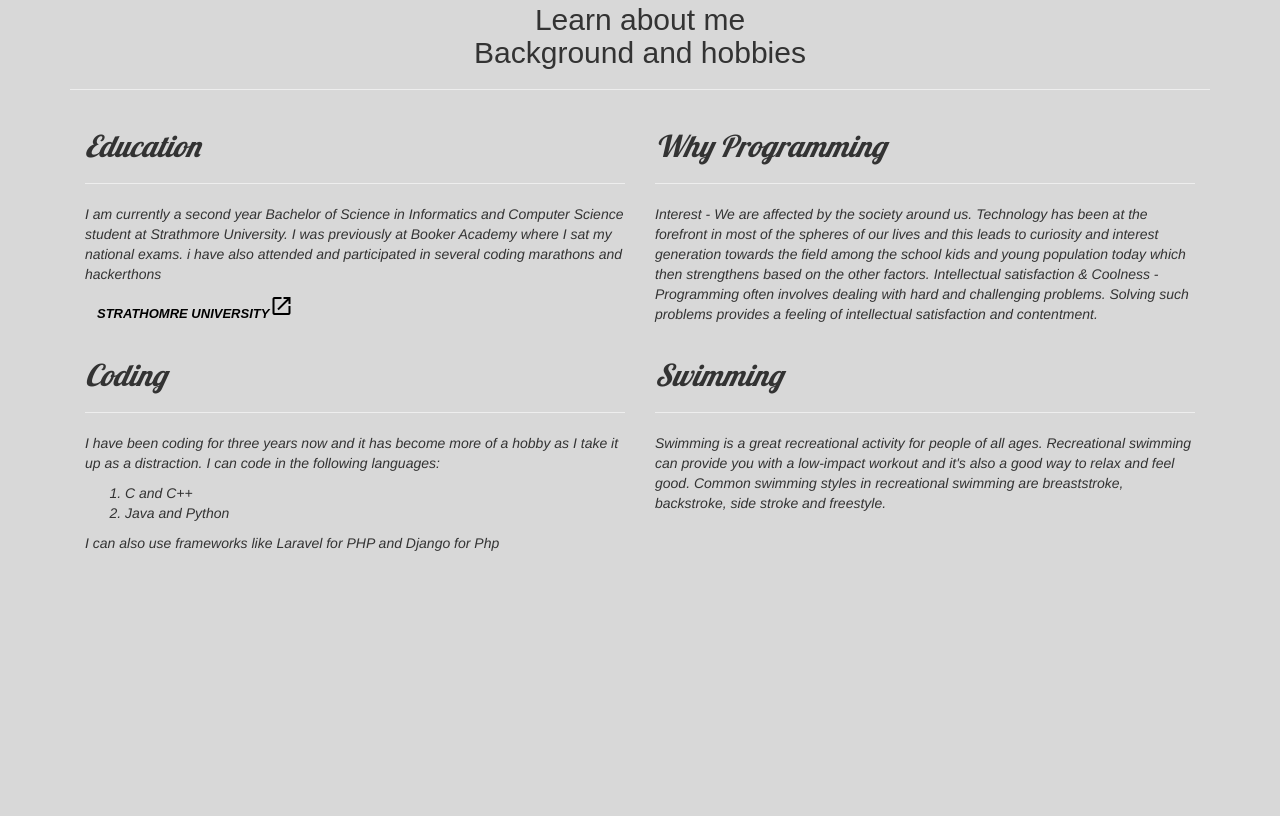
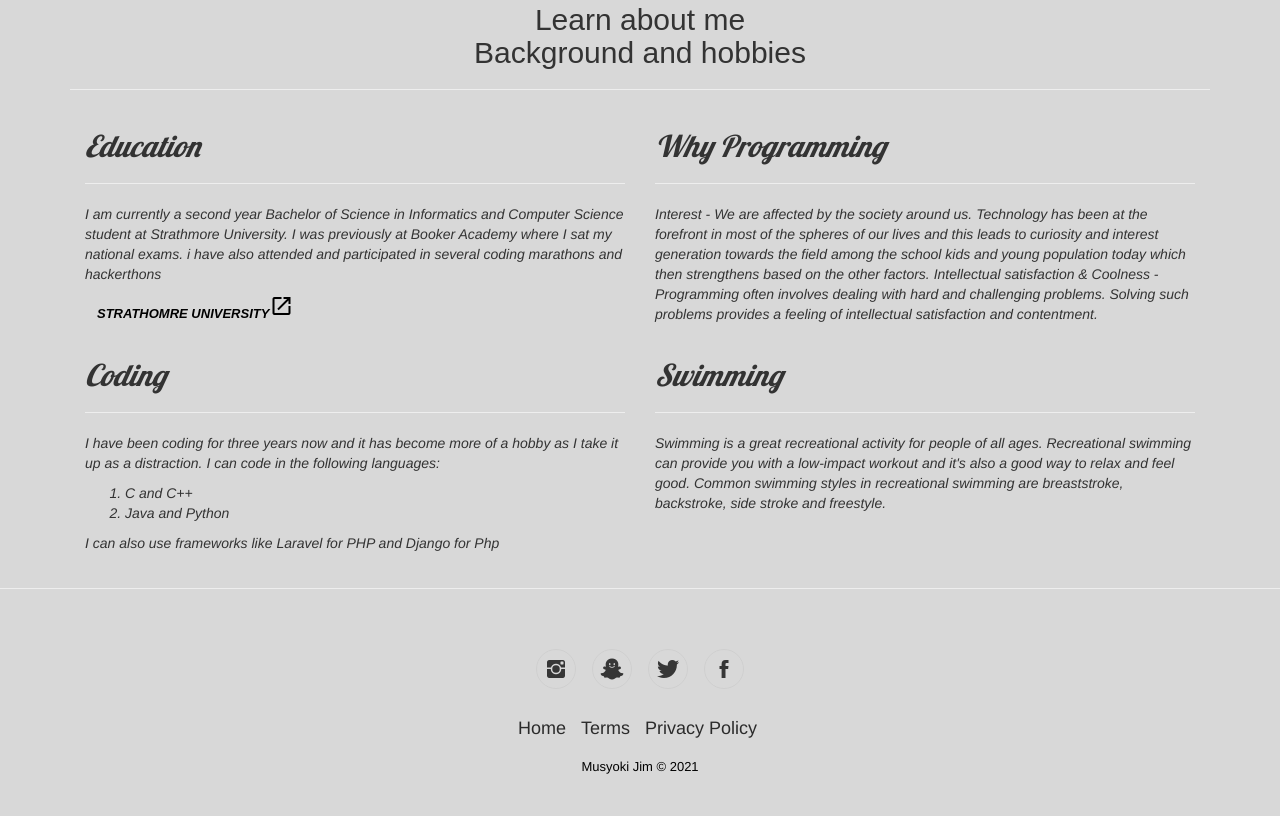
Before and after one commit to FLTOki/projectOne, a plain HTML site: page index.html in a window 1280 px wide. Shown: the part 1248-2064 px from the top of the page. Before the commit the page ends 1816 px from the top, so only its background shows below. Drawn offline with nearby package versions, Linux system fonts and the light colour scheme; a web font is replaced by a local one.

Commit message:
Change footer design and icons

```diff
--- a/css/styles.css
+++ b/css/styles.css
@@ -119,3 +119,63 @@
 {
   background-color: white;
 }
+
+.footer-basic {
+  padding:40px 0;
+  background-color:#D8D8D8;
+  color:black;
+}
+
+.footer-basic ul {
+  padding:0;
+  list-style:none;
+  text-align:center;
+  font-size:18px;
+  line-height:1.6;
+  margin-bottom:0;
+}
+
+.footer-basic li {
+  padding:0 10px;
+}
+
+.footer-basic ul a {
+  color:inherit;
+  text-decoration:none;
+  opacity:0.8;
+}
+
+.footer-basic ul a:hover {
+  opacity:1;
+}
+
+.footer-basic .social {
+  text-align:center;
+  padding-bottom:25px;
+}
+
+.footer-basic .social > a {
+  font-size:24px;
+  width:40px;
+  height:40px;
+  line-height:40px;
+  display:inline-block;
+  text-align:center;
+  border-radius:50%;
+  border:1px solid #ccc;
+  margin:0 8px;
+  color:inherit;
+  opacity:0.75;
+}
+
+.footer-basic .social > a:hover {
+  opacity:0.9;
+}
+
+.footer-basic .copyright {
+  margin-top:15px;
+  text-align:center;
+  font-size:13px;
+  color:black;
+  margin-bottom:0;
+}
--- a/index.html
+++ b/index.html
@@ -9,6 +9,7 @@
     <link rel="stylesheet" href="https://cdnjs.cloudflare.com/ajax/libs/font-awesome/4.7.0/css/font-awesome.min.css">
     <link rel="stylesheet" href="https://fonts.googleapis.com/icon?family=Material+Icons">
     <link rel="stylesheet" href="https://maxcdn.bootstrapcdn.com/font-awesome/4.7.0/css/font-awesome.min.css">
+    <link rel="stylesheet" href="https://cdnjs.cloudflare.com/ajax/libs/ionicons/2.0.1/css/ionicons.min.css">
     <title>Portfolio</title>
   </head>
 
@@ -127,9 +128,21 @@
                 </div>
               </div>
           </div>
+          <hr>
 
-
-
+          <div class="footer-basic">
+            <footer>
+              <div class="social"><a href="#"><i class="icon ion-social-instagram"></i></a><a href="#"><i class="icon ion-social-snapchat"></i></a><a href="#"><i class="icon ion-social-twitter"></i></a><a href="#"><i class="icon ion-social-facebook"></i></a></div>
+                <ul class="list-inline">
+                  <li class="list-inline-item"><a href="#">Home</a></li>
+                  <li class="list-inline-item"><a href="#">Terms</a></li>
+                  <li class="list-inline-item"><a href="#">Privacy Policy</a></li>
+                </ul>
+              <p class="copyright">Musyoki Jim © 2021</p>
+          </footer>
+        </div>
+        <script src="https://cdnjs.cloudflare.com/ajax/libs/jquery/3.2.1/jquery.min.js"></script>
+        <script src="https://cdnjs.cloudflare.com/ajax/libs/twitter-bootstrap/4.1.3/js/bootstrap.bundle.min.js"></script>
         </div>
       </div>
   </body>
```
